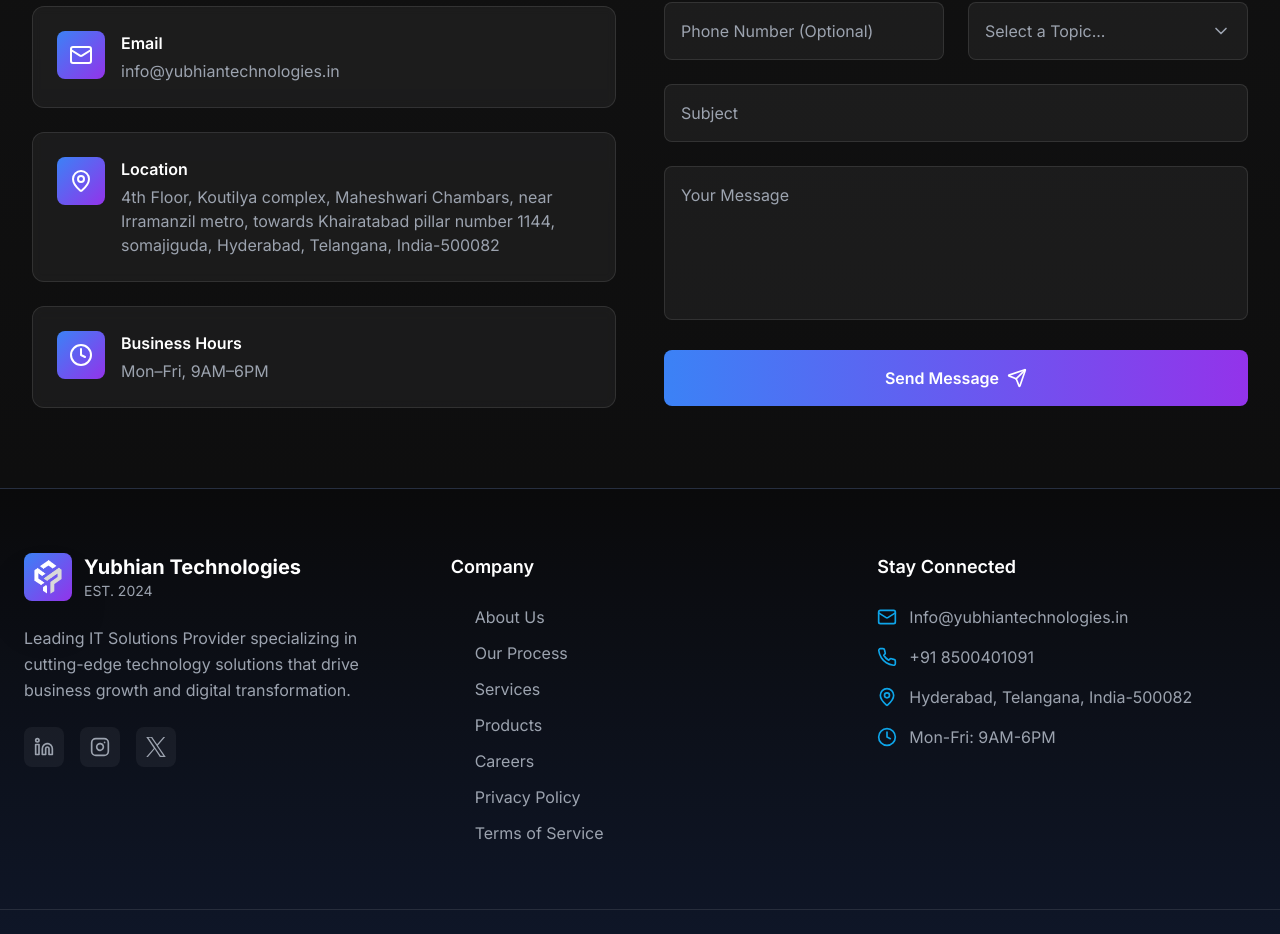
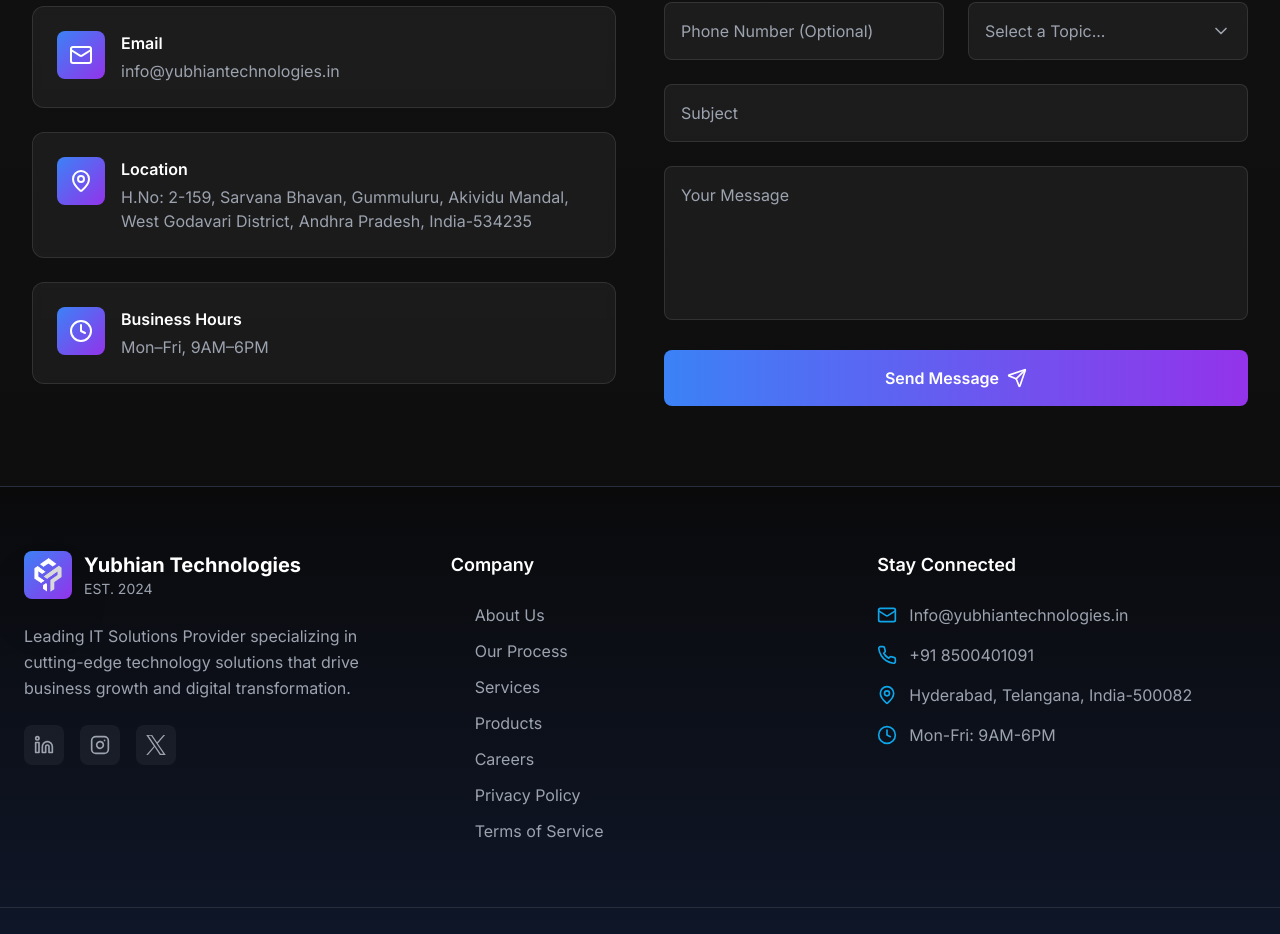
Before and after one commit to Yubhian-Technologies/Yubhian_Technologies_Website, a React (Vite) app: page / in a window 1280 px wide. Shown: the part 7583-8517 px from the top of the page. Built offline with nearby package versions, Linux system fonts and the light colour scheme.

Commit message:
Update ContactSection.tsx

```diff
--- a/src/components/ContactSection.tsx
+++ b/src/components/ContactSection.tsx
@@ -156,7 +156,7 @@ const ContactSection = () => {
   const contactInfo = [
     { icon: Phone, title: "Phone", content: "+91 8500401091", href: "tel:+918500401091" },
     { icon: Mail, title: "Email", content: "info@yubhiantechnologies.in", href: "mailto:Info@yubhiantechnologies.in" },
-    { icon: MapPin, title: "Location", content: "4th Floor, Koutilya complex, Maheshwari Chambars, near Irramanzil metro, towards Khairatabad pillar number 1144, somajiguda, Hyderabad, Telangana, India-500082", href: "#" },
+    { icon: MapPin, title: "Location", content: "H.No: 2-159, Sarvana Bhavan, Gummuluru, Akividu Mandal, West Godavari District, Andhra Pradesh, India-534235", href: "#" },
     { icon: Clock, title: "Business Hours", content: "Mon–Fri, 9AM–6PM", href: "#" },
   ];
 
```
